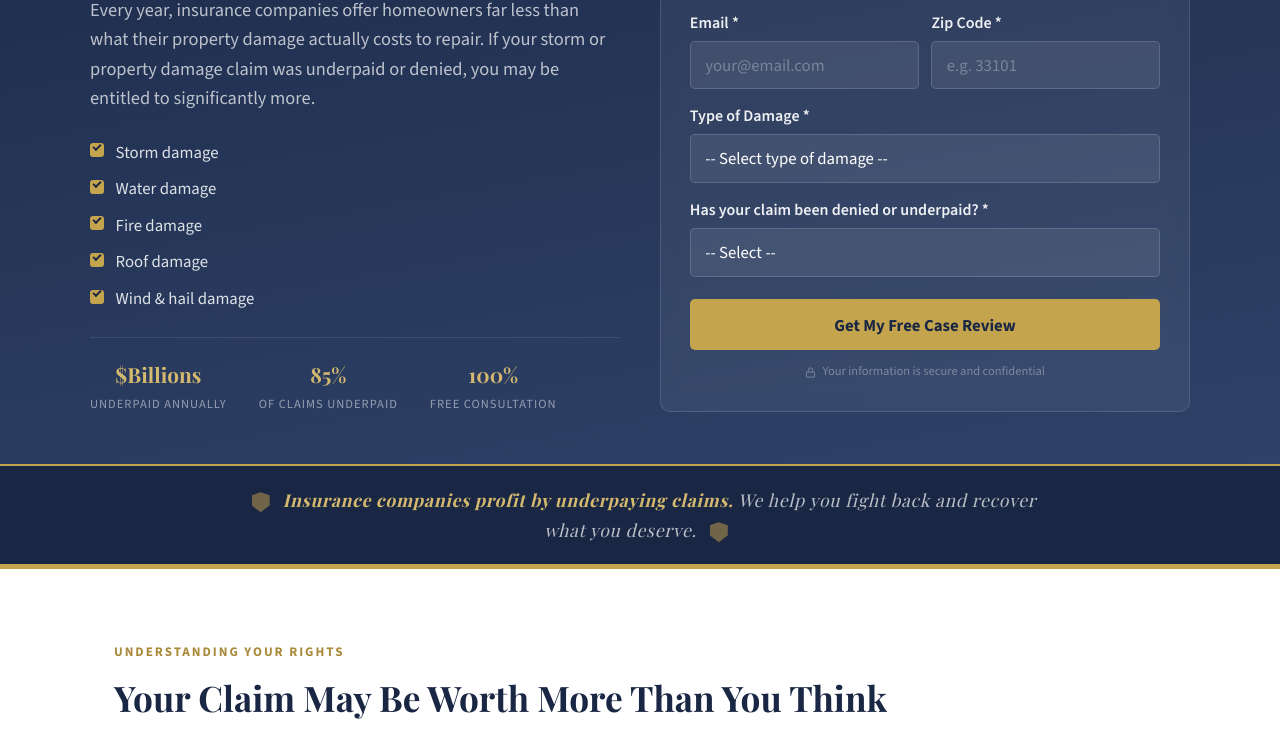
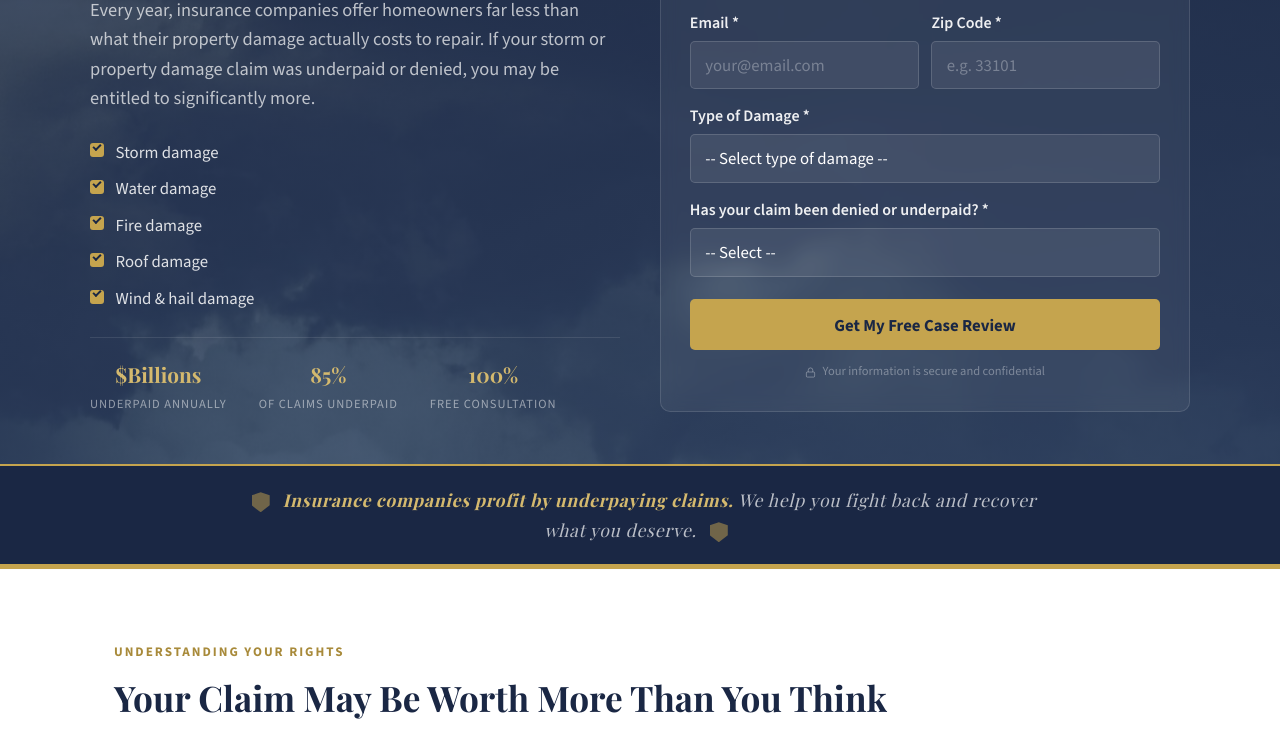
Before and after one commit to anirudhatalmale6-alt/claim-recovery-help, a plain HTML site: page index.html in a window 1280 px wide. Shown: the part 354-1087 px from the top of the page. Drawn offline with nearby package versions, Linux system fonts and the light colour scheme; a web font is replaced by a local one.

Commit message:
Add storm background image to hero section

```diff
--- a/index.html
+++ b/index.html
@@ -49,8 +49,8 @@ body{font-family:var(--font-body);color:var(--text);background:var(--cream);line
 .nav-cta:hover{background:var(--gold-dim);color:var(--white)}
 
 /* ---- HERO ---- */
-.hero{background:linear-gradient(170deg,var(--navy) 0%,var(--navy-mid) 50%,var(--navy-light) 100%);position:relative;overflow:hidden;padding:2.5rem 1.5rem 3rem}
-.hero::before{content:'';position:absolute;top:0;left:0;width:100%;height:100%;background:linear-gradient(170deg,rgba(26,39,68,.92) 0%,rgba(36,52,86,.88) 40%,rgba(46,66,104,.82) 100%);pointer-events:none}
+.hero{background:linear-gradient(170deg,var(--navy) 0%,var(--navy-mid) 50%,var(--navy-light) 100%);position:relative;overflow:hidden;padding:2.5rem 1.5rem 3rem;background-image:url('hero-bg.jpg');background-size:cover;background-position:center top}
+.hero::before{content:'';position:absolute;top:0;left:0;width:100%;height:100%;background:linear-gradient(170deg,rgba(26,39,68,.88) 0%,rgba(36,52,86,.82) 40%,rgba(46,66,104,.78) 100%);pointer-events:none}
 .hero-inner{max-width:1100px;margin:0 auto;display:grid;grid-template-columns:1fr 1fr;gap:2.5rem;align-items:start;position:relative;z-index:2}
 .hero-left{padding-top:1rem}
 .hero-badge{display:inline-block;background:rgba(197,164,78,.15);border:1px solid rgba(197,164,78,.3);color:var(--gold-light);font-size:.85rem;font-weight:600;letter-spacing:.1em;text-transform:uppercase;padding:.4rem 1.2rem;border-radius:50px;margin-bottom:1.2rem;animation:fadeDown .8s ease}
```
Also changed, not shown: hero-bg.jpg (added).
